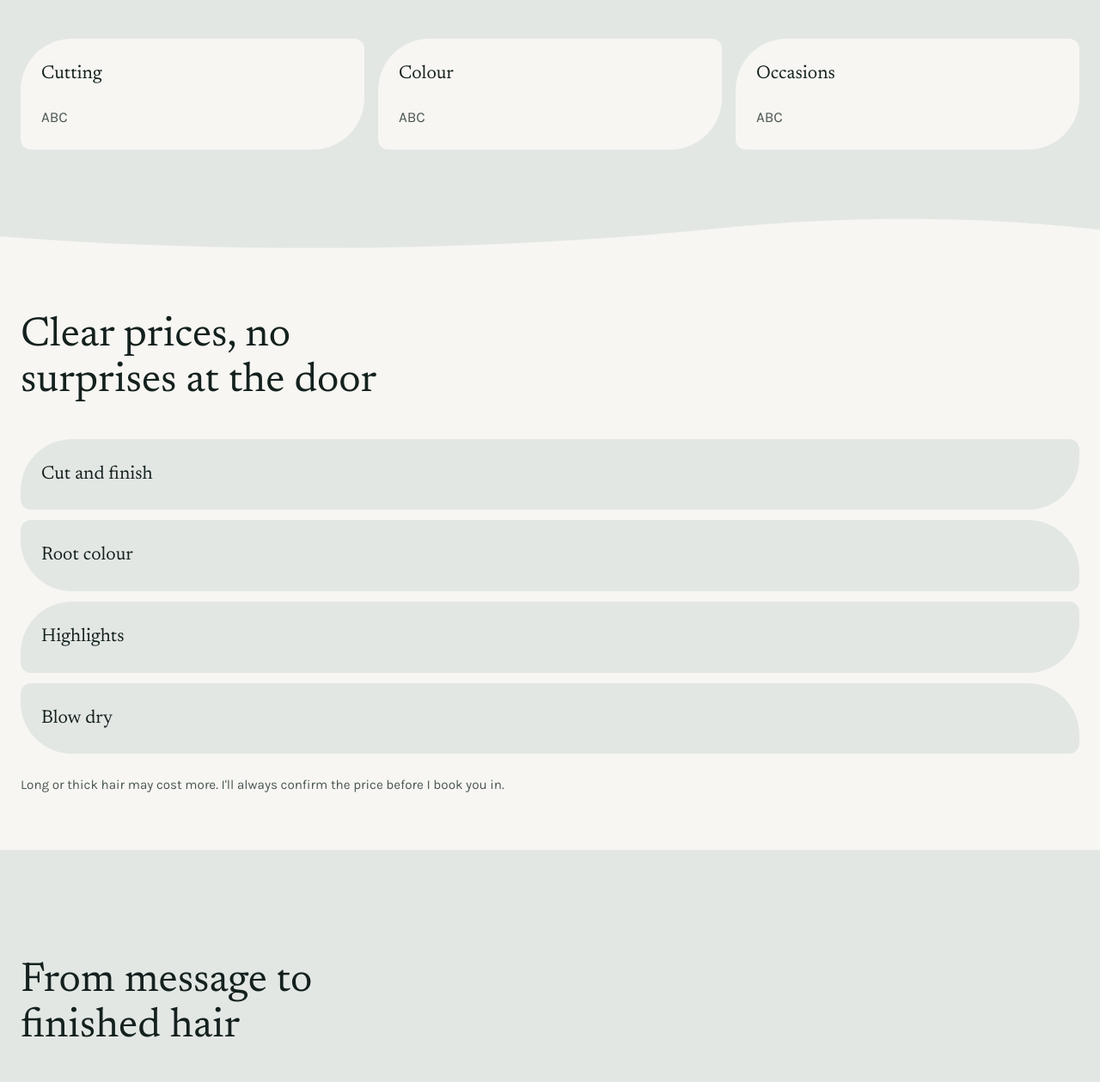
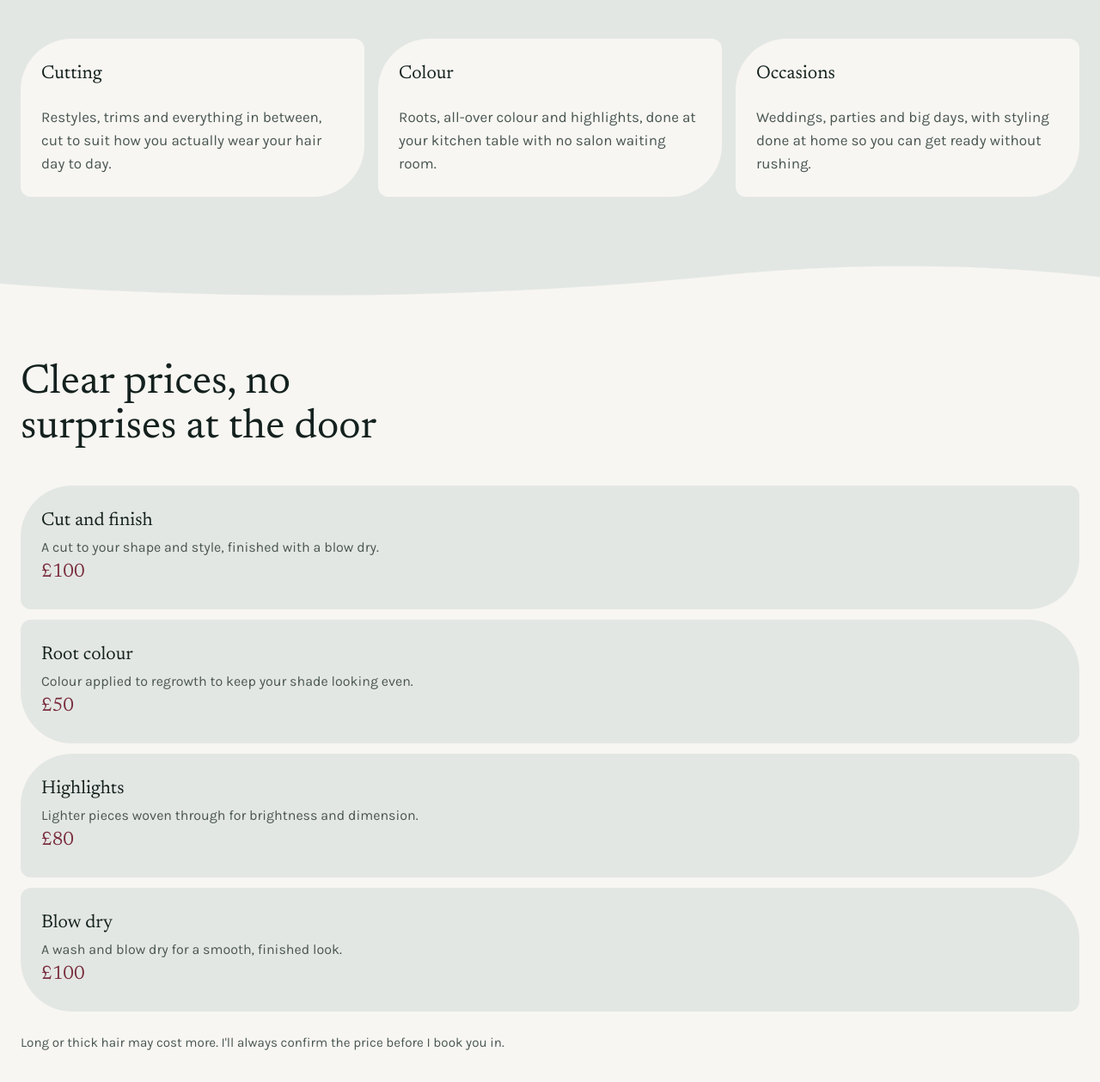
Before and after one commit to SteveJeffs/abis-hairdressers, a plain HTML site: page index.html in a window 1280 px wide. Shown: the part 1155-2414 px from the top of the page at 86% size. Drawn offline with Linux system fonts and the light colour scheme.

Commit message:
Added description

```diff
--- a/index.html
+++ b/index.html
@@ -68,17 +68,17 @@
             <div class="trio">
                 <div class="trioblock">
                     <h3>Cutting</h3>
-                    <p>ABC</p>
+                    <p>Restyles, trims and everything in between, cut to suit how you actually wear your hair day to day.</p>
                 </div>
 
                 <div class="trioblock">
                     <h3>Colour</h3>
-                    <p>ABC</p>
+                    <p>Roots, all-over colour and highlights, done at your kitchen table with no salon waiting room.</p>
                 </div>
 
                 <div class="trioblock">
                     <h3>Occasions</h3>
-                    <p>ABC</p>
+                    <p>Weddings, parties and big days, with styling done at home so you can get ready without rushing.</p>
                 </div>
             </div>
         </section>
@@ -93,27 +93,27 @@
             <div class="services">
                 <div class="service">
                     <h3>Cut and finish</h3>
-                    <p class="descrip"></p>
-                    <p class="cost"></p>
+                    <p class="descrip">A cut to your shape and style, finished with a blow dry.</p>
+                    <p class="cost">£100</p>
                 </div>
 
 
                 <div class="service">
                     <h3>Root colour</h3>
-                    <p class="descrip"></p>
-                    <p class="cost"></p>
+                    <p class="descrip">Colour applied to regrowth to keep your shade looking even.</p>
+                    <p class="cost">£50</p>
                 </div>
 
                 <div class="service">
                     <h3>Highlights</h3>
-                    <p class="descrip"></p>
-                    <p class="cost"></p>
+                    <p class="descrip">Lighter pieces woven through for brightness and dimension.</p>
+                    <p class="cost">£80</p>
                 </div>
 
                 <div class="service">
                     <h3>Blow dry</h3>
-                    <p class="descrip"></p>
-                    <p class="cost"></p>
+                    <p class="descrip">A wash and blow dry for a smooth, finished look.</p>
+                    <p class="cost">£100</p>
                 </div>
             </div>
 
```
